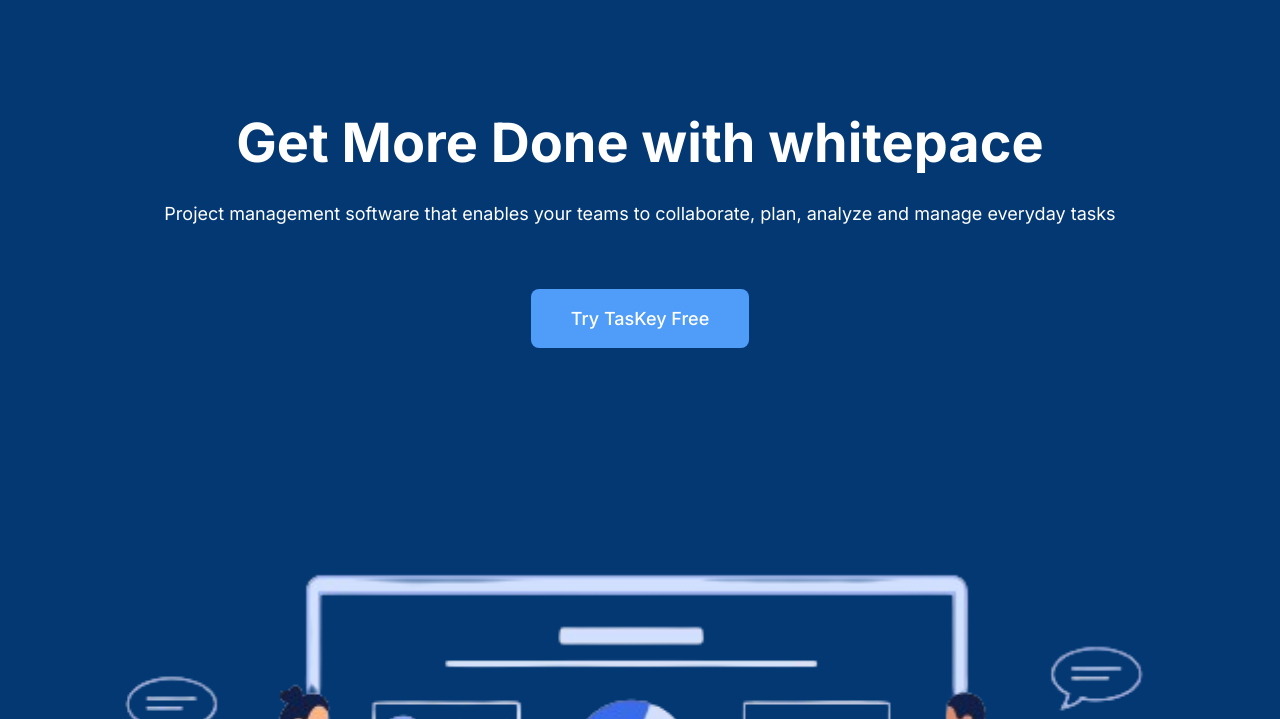
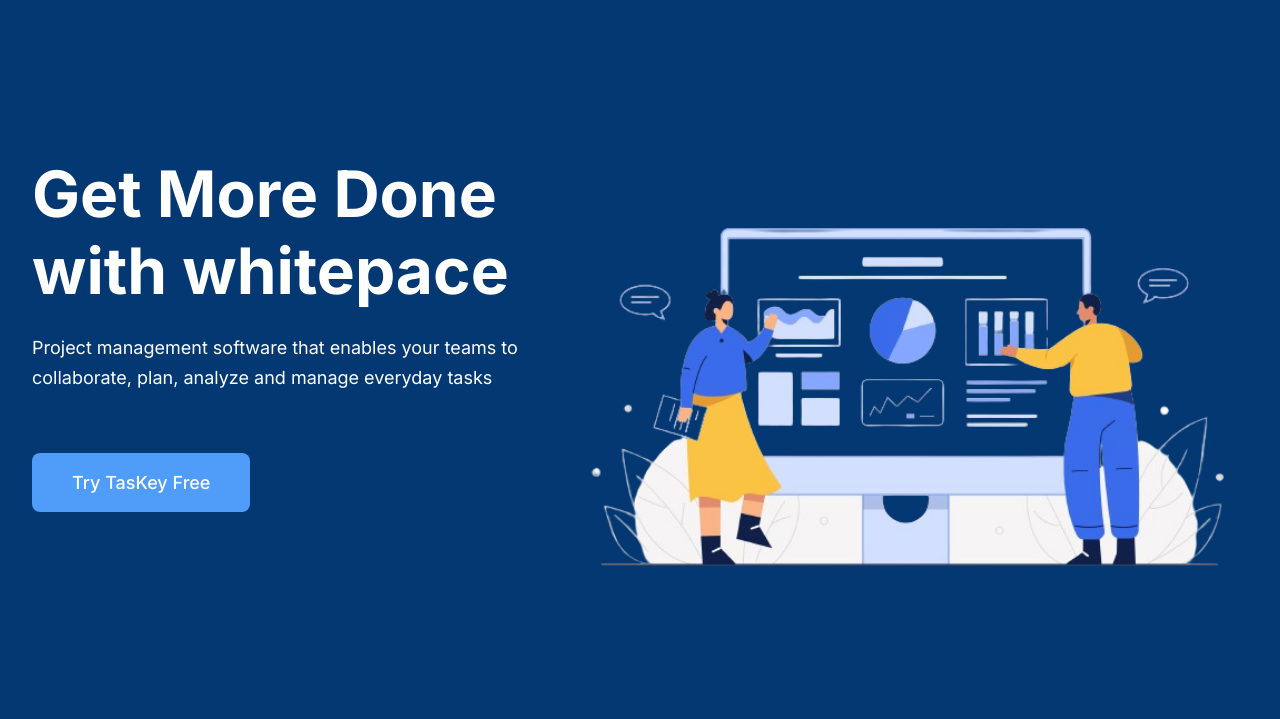
Before and after one commit to Vybyranyi/whitepace, a plain HTML site: page index.html in a window 1280 px wide. Shown: the part 81-800 px from the top of the page. Drawn offline with Linux system fonts and the light colour scheme.

Commit message:
style: update main-banner layout and typography for desktop and mobile

```diff
--- a/style.css
+++ b/style.css
@@ -67,6 +67,9 @@ header {
 }
 
 .main-banner-content {
+    display: flex;
+    flex-direction: column;
+    align-items: center;
     padding: 80px 0;
 }
 
@@ -75,7 +78,6 @@ header {
     flex-direction: column;
     align-items: center;
     margin-bottom: 100px;
-
 }
 
 .main-banner-title {
@@ -145,12 +147,25 @@ header {
 
     /* main-banner */
     .main-banner-content {
-        padding: 100px 0;
+        flex-direction: row;
+        justify-content: space-between;
+        align-items: center;
+        padding: 145px 0;
     }
 
     .main-banner-title {
-        font-size: 54px;
-        line-height: 65px;
+        font-size: 64px;
+        line-height: 77px;
+        text-align: left;
+    }
+
+    .main-banner-description {
+        text-align: left;
+    }
+
+    .main-banner-content-left {
+        align-items: flex-start;
+        margin-bottom: none;
     }
 
     /* project-management */
```
